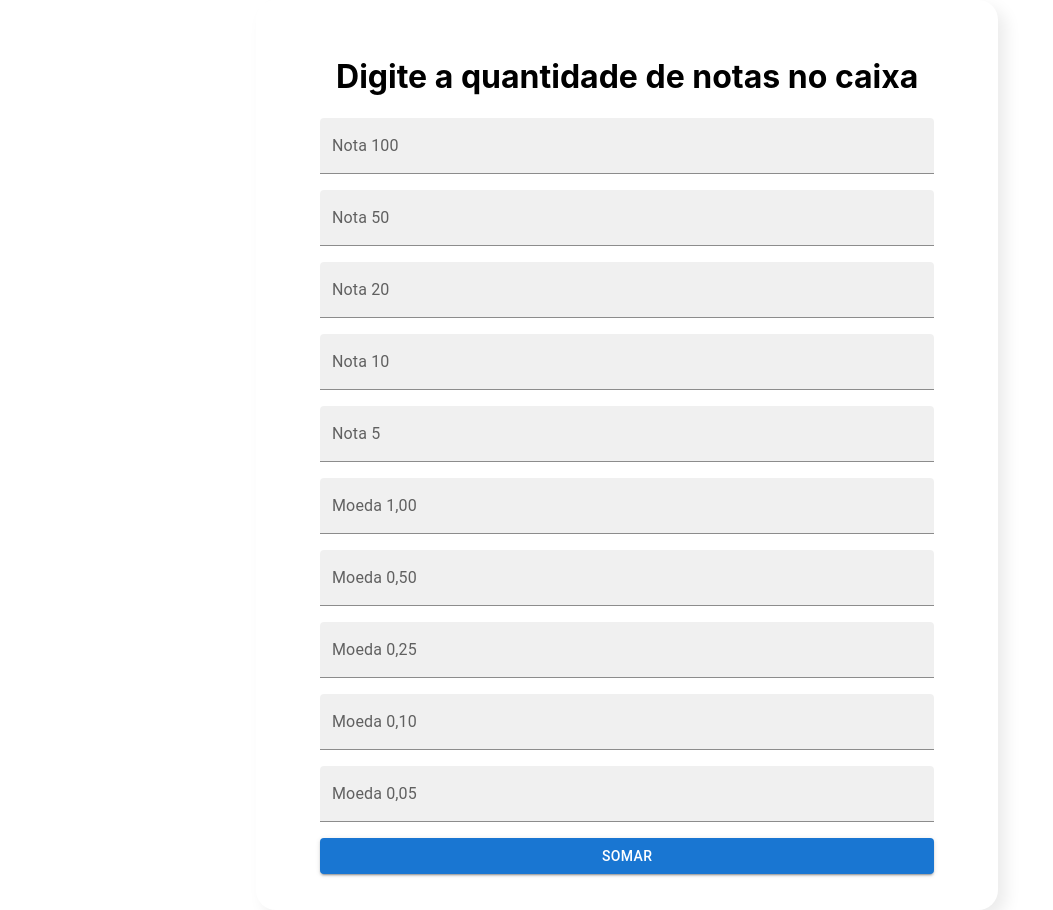
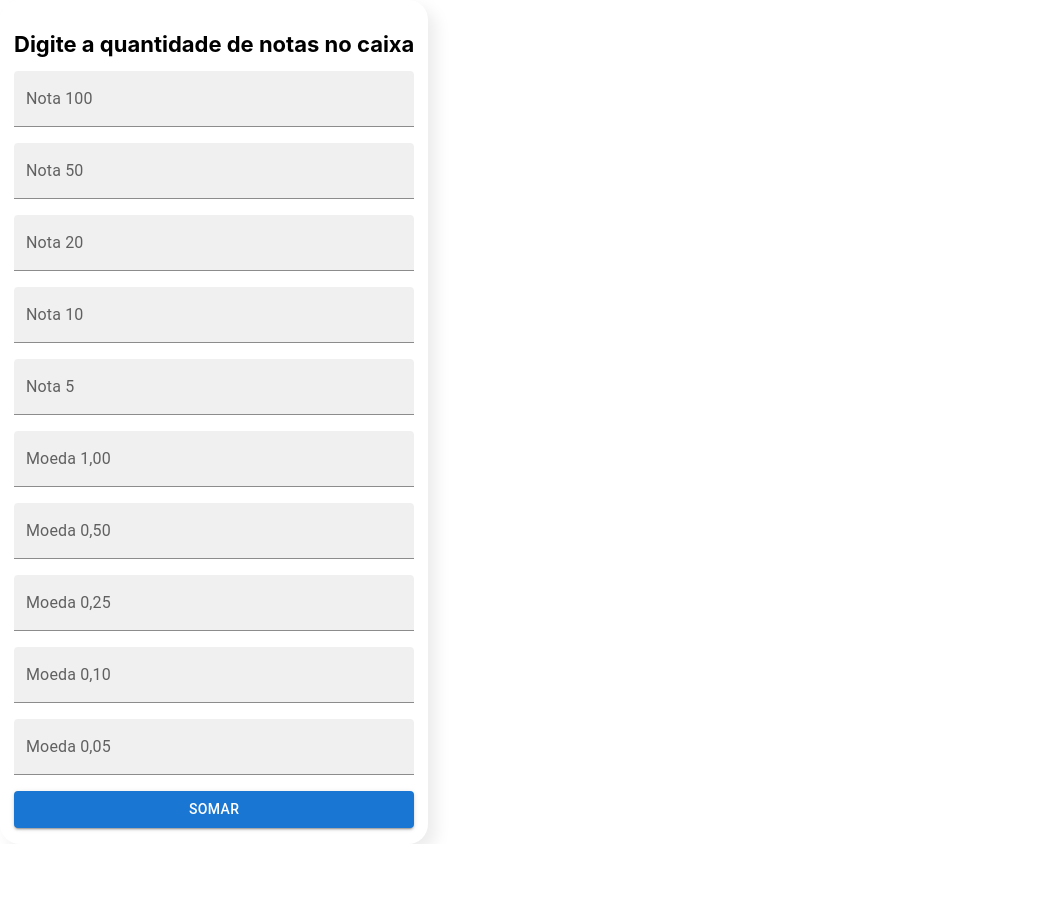
Before and after one commit to MesopotamiaAlpha/fechamento-de-caixa, a React (Create React App) app: page / in a window 1280 px wide. Shown: the whole page, without its empty margins (0-1053 px from the left). After the commit the page ends 844 px from the top, so only its background shows below. Built offline with nearby package versions, Linux system fonts and the light colour scheme.

Commit message:
Ajustes nos css e flex

```diff
--- a/src/components/blocoValores/valores.css
+++ b/src/components/blocoValores/valores.css
@@ -1,12 +1,13 @@
 .bloco{
     display: flex;
     flex-direction: column;
-    max-width: 80%;
+    max-width: 39%;
     border-radius: 20px;
-    padding: 36px 64px;
+    padding: 16px 14px;
     box-shadow: 8px 8px 16px rgba(0, 0 ,0, 0.08);
 }
 
 .titulo{
+    font-size: 22px;
     text-align: center;
 }
--- a/src/css/App.css
+++ b/src/css/App.css
@@ -1,8 +1,6 @@
 .App{
     display: flex;
-    flex-direction: column;
-    margin-left: 20%;
-    margin-right: 20%;
+
 }
 
 .campoTexto{
```
Also changed, not shown: src/index.css (line endings or trailing spaces).
